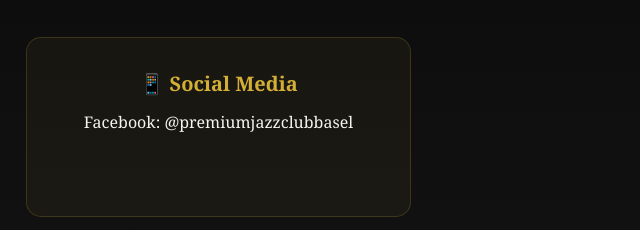
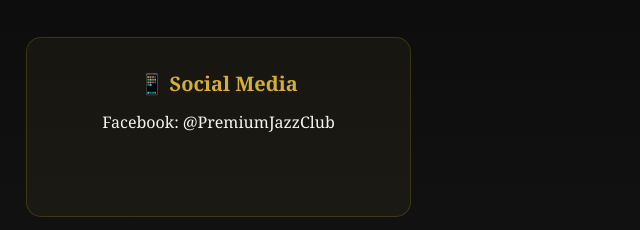
Before and after one commit to stefan-ffr/premiumjazzclubbasel, a plain HTML site: page index.html in a window 1280 px wide. Shown: the part 2610-2840 px from the top of the page, 629-1269 px from the left. Drawn offline with Linux system fonts and the light colour scheme.

Commit message:
Update index.html

```diff
--- a/index.html
+++ b/index.html
@@ -612,7 +612,7 @@
 
                 <div class="contact-item">
                     <h3>📱 Social Media</h3>
-                    <p><a href="https://www.facebook.com/premiumjazzclubbasel" target="_blank">Facebook: @premiumjazzclubbasel</a></p>
+                    <p><a href="https://www.facebook.com/PremiumJazzClub" target="_blank">Facebook: @PremiumJazzClub</a></p>
                 </div>
 
                 <div class="contact-item">
```
